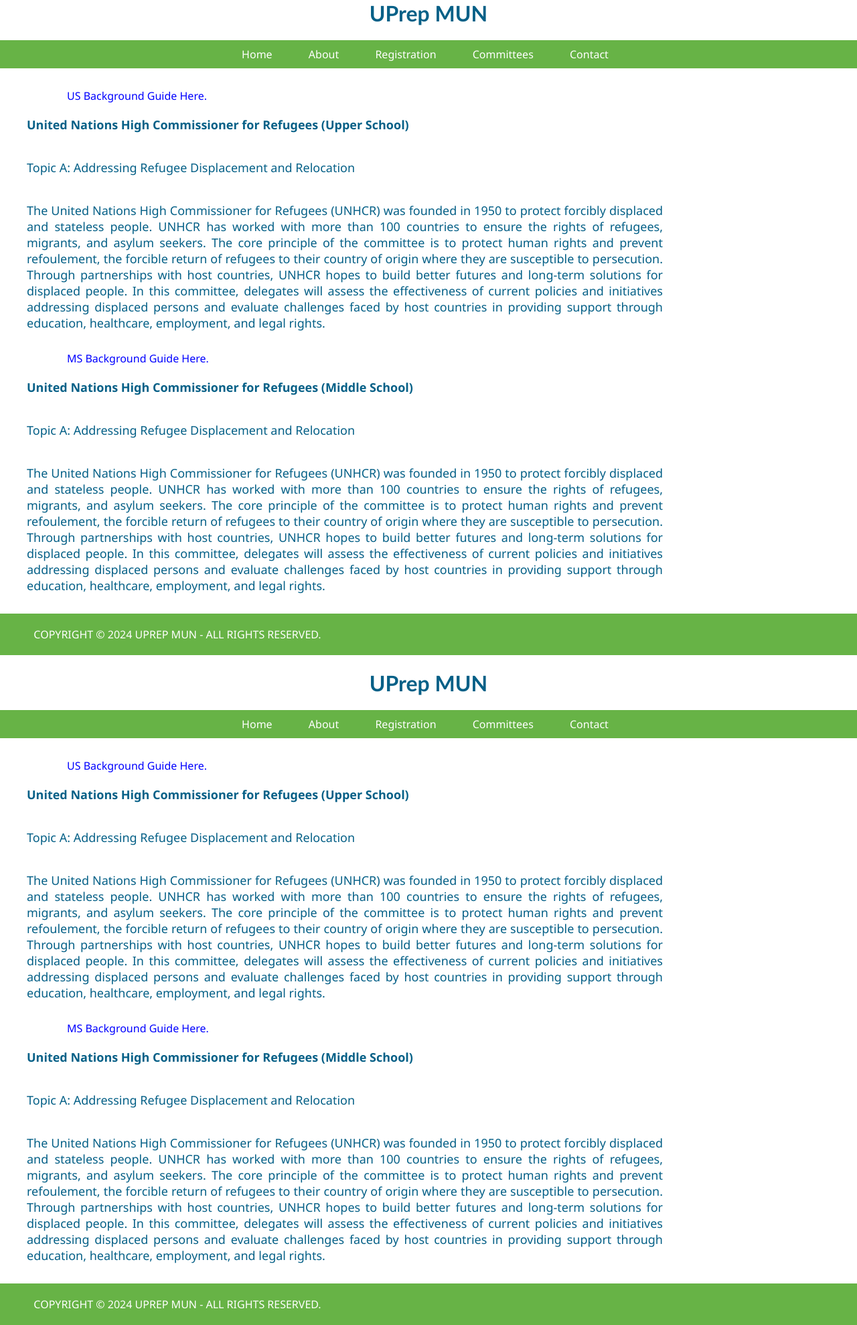
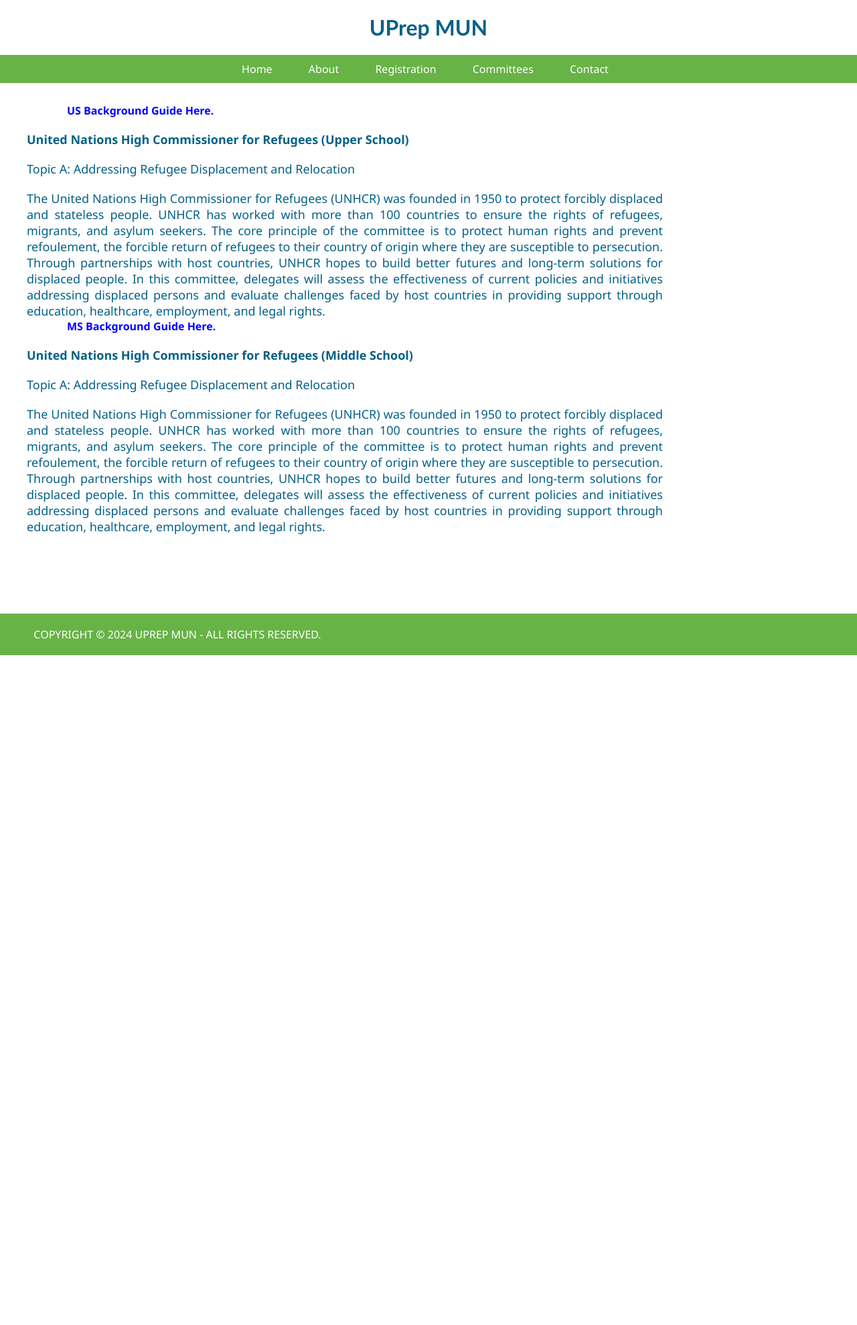
Before and after one commit to AnoushaMukherjee/UPrepMUN-website, a Flask app: page /templates/committees in a window 1280 px wide. Shown: the whole page at 67% size. After the commit the page ends 978 px from the top, so only its background shows below. Run offline with Flask 3, Linux system fonts and the light colour scheme.

Commit message:
Update committees.html

```diff
--- a/templates/committees.html
+++ b/templates/committees.html
@@ -1,4 +1,7 @@
-<style>
+<!DOCTYPE html>
+<html>
+<head>
+    <style>
     body {
         background-color: rgb(255, 255, 255);
         font-family: 'Segoe UI', sans-serif;
@@ -88,17 +91,14 @@
     .about-MUN {
         margin-left: 100px;
         margin-top: 30px;
-        margin-bottom: 0px; /* Adjusted */
-    }
-    .about-MUN p {
-        margin-bottom: 20px; /* Adjusted */
+        margin-bottom: 118px;
     }
     .about-MUN2 {
         background-color: rgb(103,179,70);
         padding: 20px;
         text-align: center;
     }
-</style>
+    </style>
     <title>UPrep MUN</title>
 </head>
     <link rel="icon" type="image/png" href="{{ url_for('static', filename='upreplogo.png') }}">
@@ -115,11 +115,11 @@
     </nav>
     <div class="container">
         <div class="about-MUN">
-            <a href="/UPrepMUN-website/UNHCRUS.pdf" target="_blank">US Background Guide Here.</a>
+            <a href="/UPrepMUN-website/UNHCRUS.pdf" target="_blank"><b>US Background Guide Here.</b></a>
             <p><b>United Nations High Commissioner for Refugees (Upper School)</b></p>
             <p>Topic A: Addressing Refugee Displacement and Relocation</p>
             <p>The United Nations High Commissioner for Refugees (UNHCR) was founded in 1950 to protect forcibly displaced and stateless people. UNHCR has worked with more than 100 countries to ensure the rights of refugees, migrants, and asylum seekers. The core principle of the committee is to protect human rights and prevent refoulement, the forcible return of refugees to their country of origin where they are susceptible to persecution. Through partnerships with host countries, UNHCR hopes to build better futures and long-term solutions for displaced people. In this committee, delegates will assess the effectiveness of current policies and initiatives addressing displaced persons and evaluate challenges faced by host countries in providing support through education, healthcare, employment, and legal rights.<br></p>
-            <a href="/UPrepMUN-website/UNHCRMS.pdf" target="_blank">MS Background Guide Here.</a>
+            <a href="/UPrepMUN-website/UNHCRMS.pdf" target="_blank"><b>MS Background Guide Here.</b></a>
             <p><b>United Nations High Commissioner for Refugees (Middle School)</b></p>
             <p>Topic A: Addressing Refugee Displacement and Relocation</p>
             <p>The United Nations High Commissioner for Refugees (UNHCR) was founded in 1950 to protect forcibly displaced and stateless people. UNHCR has worked with more than 100 countries to ensure the rights of refugees, migrants, and asylum seekers. The core principle of the committee is to protect human rights and prevent refoulement, the forcible return of refugees to their country of origin where they are susceptible to persecution. Through partnerships with host countries, UNHCR hopes to build better futures and long-term solutions for displaced people. In this committee, delegates will assess the effectiveness of current policies and initiatives addressing displaced persons and evaluate challenges faced by host countries in providing support through education, healthcare, employment, and legal rights.</p>
@@ -132,37 +132,3 @@
     </div>
 </body>
 </html>
-
-    <title>UPrep MUN</title>
-</head>
-    <link rel="icon" type="image/png" href="{{ url_for('static', filename='upreplogo.png') }}">
-<body>
-    <h1>UPrep MUN</h1>
-    <nav>
-        <ul>
-            <li><a href="/UPrepMUN-website/templates/index.html">Home</a></li>
-            <li><a href="/UPrepMUN-website/templates/about.html">About</a></li>
-            <li><a href="/UPrepMUN-website/templates/registration.html">Registration</a></li>
-            <li><a href="/UPrepMUN-website/templates/committees.html">Committees</a></li>
-            <li><a href="/UPrepMUN-website/templates/contact.html">Contact</a></li>
-        </ul>
-    </nav>
-    <div class="container">
-        <div class="about-MUN">
-            <a href="/UPrepMUN-website/UNHCRUS.pdf" target="_blank">US Background Guide Here.</a>
-            <p><b>United Nations High Commissioner for Refugees (Upper School)</b></p>
-            <p>Topic A: Addressing Refugee Displacement and Relocation</p>
-            <p>The United Nations High Commissioner for Refugees (UNHCR) was founded in 1950 to protect forcibly displaced and stateless people. UNHCR has worked with more than 100 countries to ensure the rights of refugees, migrants, and asylum seekers. The core principle of the committee is to protect human rights and prevent refoulement, the forcible return of refugees to their country of origin where they are susceptible to persecution. Through partnerships with host countries, UNHCR hopes to build better futures and long-term solutions for displaced people. In this committee, delegates will assess the effectiveness of current policies and initiatives addressing displaced persons and evaluate challenges faced by host countries in providing support through education, healthcare, employment, and legal rights.<br></p>
-            <a href="/UPrepMUN-website/UNHCRMS.pdf" target="_blank">MS Background Guide Here.</a>
-            <p><b>United Nations High Commissioner for Refugees (Middle School)</b></p>
-            <p>Topic A: Addressing Refugee Displacement and Relocation</p>
-            <p>The United Nations High Commissioner for Refugees (UNHCR) was founded in 1950 to protect forcibly displaced and stateless people. UNHCR has worked with more than 100 countries to ensure the rights of refugees, migrants, and asylum seekers. The core principle of the committee is to protect human rights and prevent refoulement, the forcible return of refugees to their country of origin where they are susceptible to persecution. Through partnerships with host countries, UNHCR hopes to build better futures and long-term solutions for displaced people. In this committee, delegates will assess the effectiveness of current policies and initiatives addressing displaced persons and evaluate challenges faced by host countries in providing support through education, healthcare, employment, and legal rights.</p>
-        </div>
-    </div>
-    <div class="container">
-        <div class="about-MUN2">
-            <p2>COPYRIGHT © 2024 UPREP MUN - ALL RIGHTS RESERVED.</p2>
-        </div>
-    </div>
-</body>
-</html>
```
